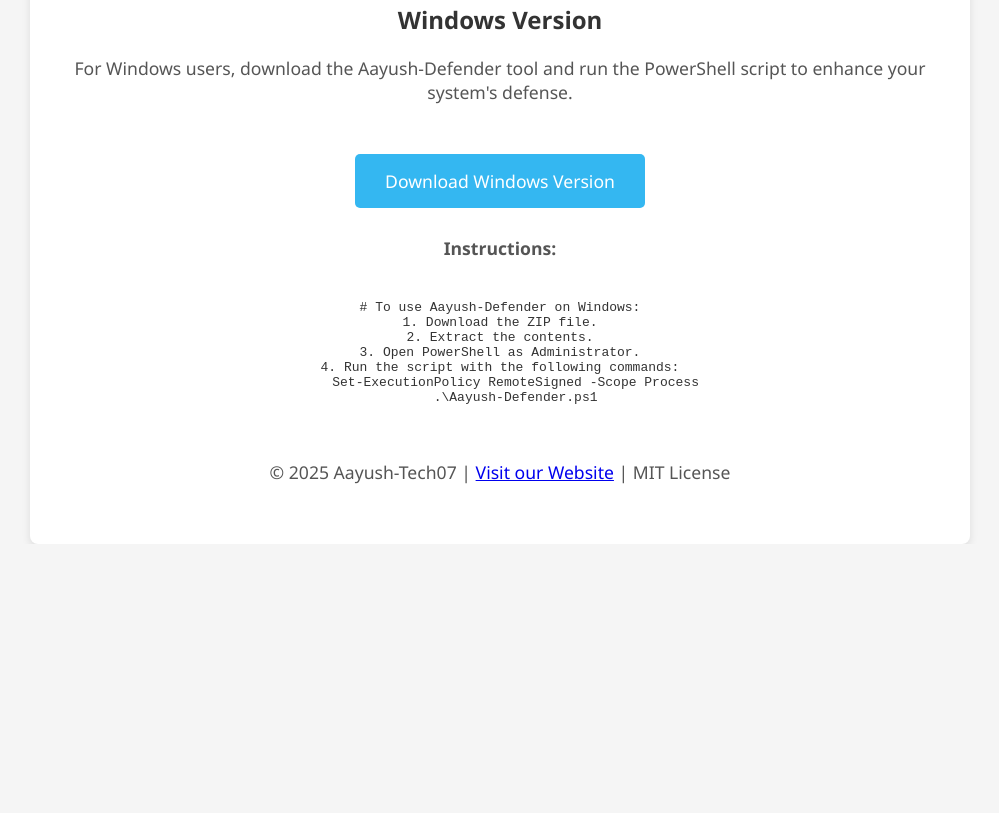
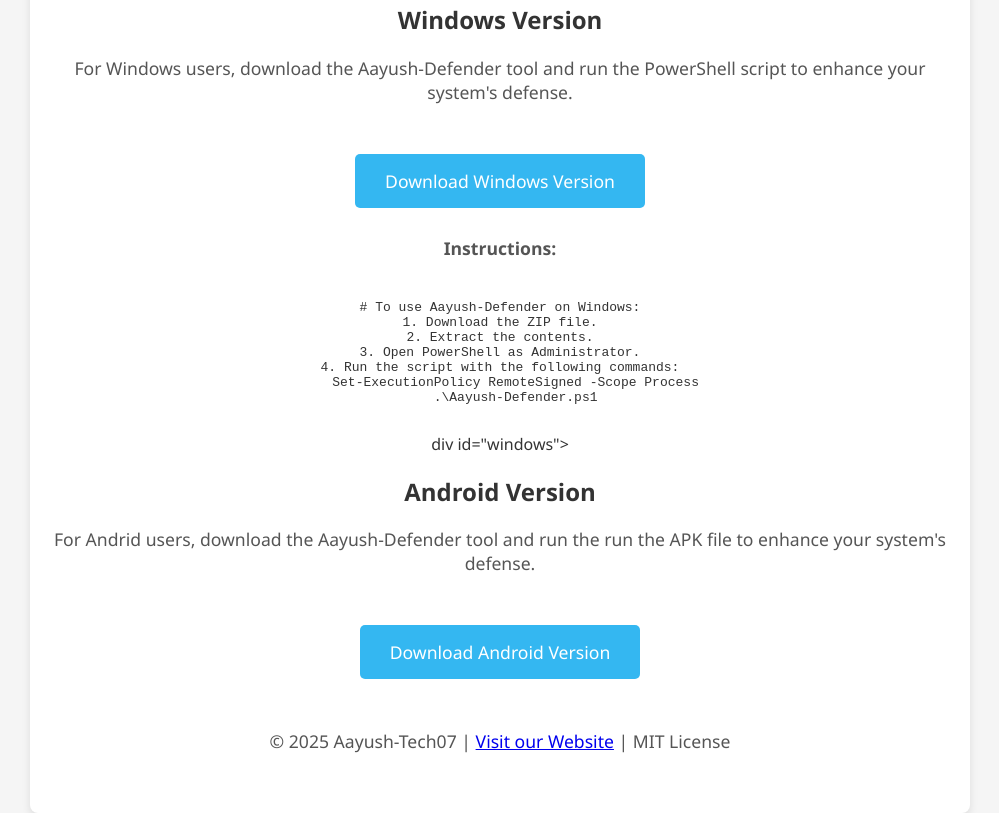
Before and after one commit to Aayushkin/-Aayush-Defender, a plain HTML site: page index.html in a window 1280 px wide. Shown: the part 761-1574 px from the top of the page, without its empty margins (140-1139 px from the left). Before the commit the page ends 1305 px from the top, so only its background shows below. Drawn offline with Linux system fonts and the light colour scheme.

Commit message:
Update index.html

```diff
--- a/index.html
+++ b/index.html
@@ -112,6 +112,10 @@
     .\Aayush-Defender.ps1
             </pre>
         </div>
+        div id="windows">
+            <h2>Android Version</h2>
+            <p>For Andrid users, download the Aayush-Defender tool and run the run the APK file to enhance your system's defense.</p>
+            <a href="https://github.com/Aayushkin/-Aayush-Defender/releases/download/untagged-6cef0197bccf4f979ff8/AayushDefender.zip" class="btn btn-secondary">Download Android Version</a>
 
         <footer>
             <p>© 2025 Aayush-Tech07 | <a href="https://aayush-tech07.website">Visit our Website</a> | MIT License</p>
```
